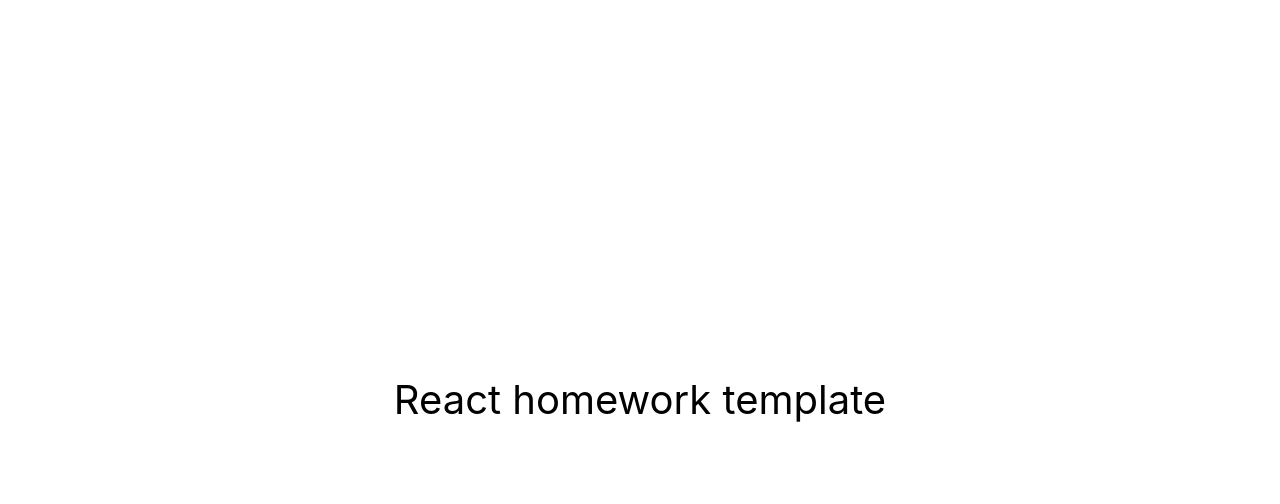
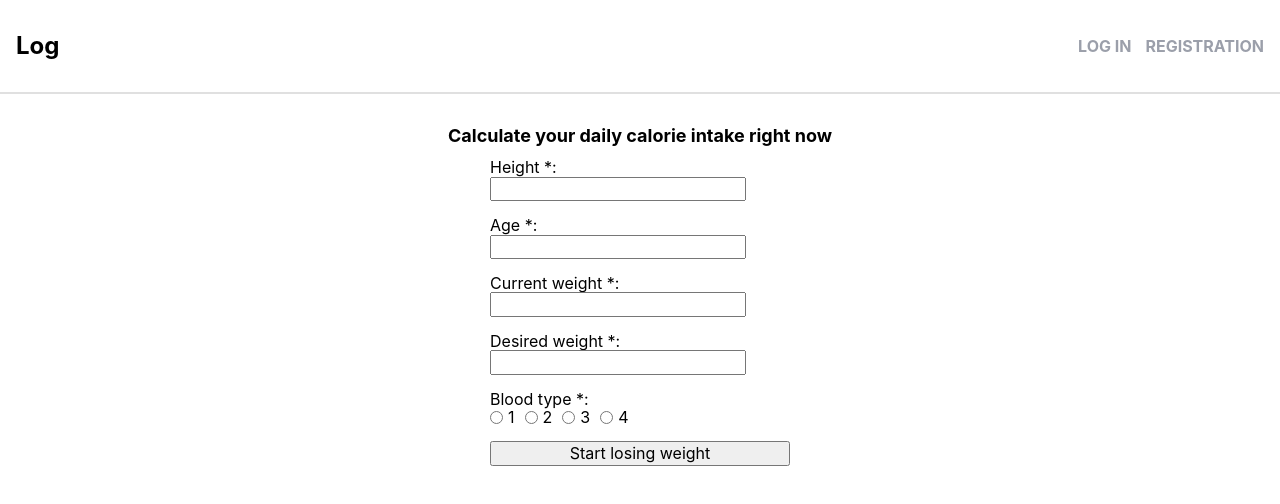
Before and after one commit to danretegan/slim-mom, a React (Create React App) app: page / in a window 1280 px wide. Shown: the top 504 px of the page. Built offline with nearby package versions, Linux system fonts and the light colour scheme.

Commit message:
Header, HomePage, CalorieForm

```diff
--- a/package.json
+++ b/package.json
@@ -10,6 +10,7 @@
     "modern-normalize": "^2.0.0",
     "react": "^18.1.0",
     "react-dom": "^18.1.0",
+    "react-hook-form": "^7.52.0",
     "react-scripts": "5.0.1",
     "web-vitals": "^2.1.3"
   },
--- a/src/components/App.jsx
+++ b/src/components/App.jsx
@@ -1,18 +1,12 @@
-// src/components/App.jsx
+import React from 'react';
+import Header from './Header/Header';
+import HomePage from 'pages/HomePage/HomePage';
 
 export const App = () => {
   return (
-    <div
-      style={{
-        height: '100vh',
-        display: 'flex',
-        justifyContent: 'center',
-        alignItems: 'center',
-        fontSize: 40,
-        color: '#010101',
-      }}
-    >
-      React homework template
+    <div>
+      <Header />
+      <HomePage />
     </div>
   );
 };
--- /dev/null
+++ b/src/components/CalorieForm/CalorieForm.jsx
@@ -0,0 +1,104 @@
+import React from 'react';
+import { useForm } from 'react-hook-form';
+import styles from './CalorieForm.module.css';
+
+const CalorieForm = () => {
+  const {
+    register,
+    handleSubmit,
+    formState: { errors },
+  } = useForm();
+
+  const onSubmit = data => {
+    console.log('Form data submitted:', data);
+    // logica de trimitere a datelor la un server sau de calculare a caloriilor.
+  };
+
+  return (
+    <form onSubmit={handleSubmit(onSubmit)} className={styles.form}>
+      <div className={styles.formGroup}>
+        <label>
+          Height *:
+          <input type="number" {...register('height', { required: true })} />
+        </label>
+        {errors.height && (
+          <span className={styles.error}>Height is required</span>
+        )}
+      </div>
+      <div className={styles.formGroup}>
+        <label>
+          Age *:
+          <input type="number" {...register('age', { required: true })} />
+        </label>
+        {errors.age && <span className={styles.error}>Age is required</span>}
+      </div>
+      <div className={styles.formGroup}>
+        <label>
+          Current weight *:
+          <input
+            type="number"
+            {...register('currentWeight', { required: true })}
+          />
+        </label>
+        {errors.currentWeight && (
+          <span className={styles.error}>Current weight is required</span>
+        )}
+      </div>
+      <div className={styles.formGroup}>
+        <label>
+          Desired weight *:
+          <input
+            type="number"
+            {...register('desireWeight', { required: true })}
+          />
+        </label>
+        {errors.desireWeight && (
+          <span className={styles.error}>Desired weight is required</span>
+        )}
+      </div>
+      <div className={styles.formGroup}>
+        <span>Blood type *:</span>
+        <div className={styles.radioGroup}>
+          <label>
+            <input
+              type="radio"
+              value="1"
+              {...register('bloodType', { required: true })}
+            />
+            1
+          </label>
+          <label>
+            <input
+              type="radio"
+              value="2"
+              {...register('bloodType', { required: true })}
+            />
+            2
+          </label>
+          <label>
+            <input
+              type="radio"
+              value="3"
+              {...register('bloodType', { required: true })}
+            />
+            3
+          </label>
+          <label>
+            <input
+              type="radio"
+              value="4"
+              {...register('bloodType', { required: true })}
+            />
+            4
+          </label>
+        </div>
+        {errors.bloodType && (
+          <span className={styles.error}>Blood type is required</span>
+        )}
+      </div>
+      <button type="submit">Start losing weight</button>
+    </form>
+  );
+};
+
+export default CalorieForm;
--- /dev/null
+++ b/src/components/CalorieForm/CalorieForm.module.css
@@ -0,0 +1,26 @@
+.form {
+  display: flex;
+  flex-direction: column;
+  width: 300px;
+}
+
+.formGroup {
+  margin-bottom: 15px;
+}
+
+.input {
+  width: 100%;
+  padding: 8px;
+  box-sizing: border-box;
+}
+
+.radioGroup {
+  display: flex;
+  gap: 10px;
+}
+
+.radioGroup label {
+  display: flex;
+  align-items: center;
+  gap: 5px;
+}
--- /dev/null
+++ b/src/components/Header/Header.jsx
@@ -0,0 +1,20 @@
+import React from 'react';
+import styles from './Header.module.css';
+
+const Header = () => {
+  return (
+    <header className={styles.header}>
+      <div className={styles.logo}>Log</div>
+      <nav className={styles.nav}>
+        <a href="/login" className={styles.link}>
+          LOG IN
+        </a>
+        <a href="/registration" className={styles.link}>
+          REGISTRATION
+        </a>
+      </nav>
+    </header>
+  );
+};
+
+export default Header;
--- /dev/null
+++ b/src/components/Header/Header.module.css
@@ -0,0 +1,29 @@
+.header {
+  display: flex;
+  justify-content: space-between;
+  align-items: center;
+  padding: 32px 16px;
+  border-bottom: 2px solid #e0e0e0;
+}
+
+.logo {
+  font-size: 24px;
+  font-weight: bold;
+}
+
+.nav {
+  display: flex;
+  gap: 14px;
+}
+
+.link {
+  text-decoration: none;
+  color: #9b9faa;
+  font-size: 16px;
+  font-weight: bold;
+  border-radius: 5px;
+}
+
+.link:hover {
+  background-color: #777;
+}
--- /dev/null
+++ b/src/pages/HomePage/HomePage.jsx
@@ -0,0 +1,14 @@
+import React from 'react';
+import CalorieForm from '../../components/CalorieForm/CalorieForm';
+import styles from './HomePage.module.css';
+
+const HomePage = () => {
+  return (
+    <div className={styles.container}>
+      <h1>Calculate your daily calorie intake right now</h1>
+      <CalorieForm />
+    </div>
+  );
+};
+
+export default HomePage;
--- /dev/null
+++ b/src/pages/HomePage/HomePage.module.css
@@ -0,0 +1,12 @@
+.container {
+  display: flex;
+  flex-direction: column;
+  align-items: center;
+  height: calc(100vh - 60px);
+  padding: 20px;
+}
+
+h1 {
+  font-weight: bold;
+  font-size: 18px;
+}
```
Also changed, not shown: 1 other file (tests, documents, lock files or other folders).
